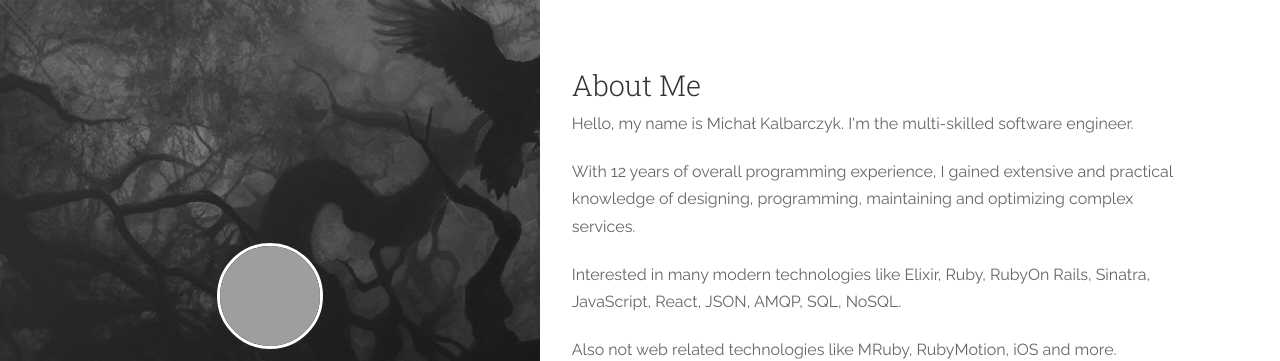
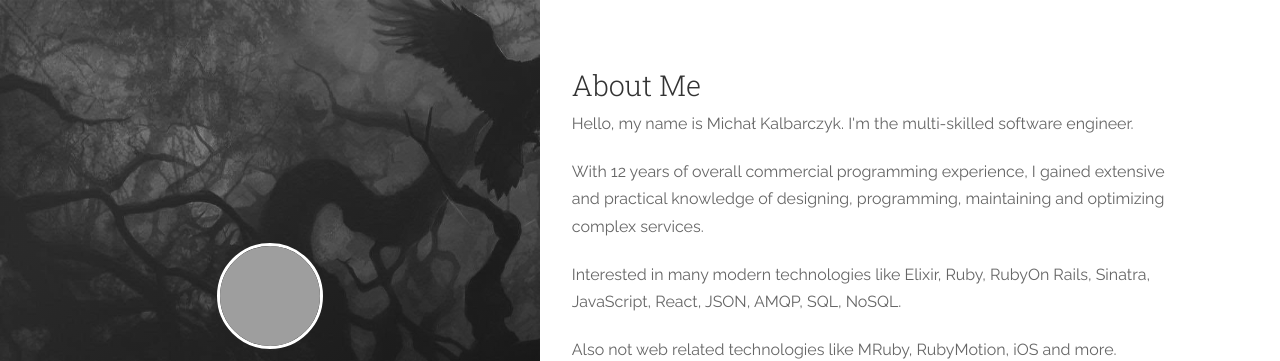
Before and after one commit to fazibear/fazibear.github.io, a Jekyll site: the page built from index.html, in a window 1280 px wide and 900 px high, cut to the strip 0-361 px from the top of the window. Built offline with Jekyll 4.4.1, drawn with Linux system fonts in a browser that asks for light colours; nearby versions of some CDN libraries; grey boxes are pictures that could not be loaded.

Commit message:
Change to 'commercial experience'

```diff
--- a/_data/cv.json
+++ b/_data/cv.json
@@ -15,7 +15,7 @@
     "image": "/images/cv.jpg",
     "label": "Software Engineer",
     "characterClass": "Programmer",
-    "brief": "I'm the multi-skilled software engineer. With 12 years of overall programming experience, I gained
+    "brief": "I'm the multi-skilled software engineer. With 12 years of overall commercial programming experience, I gained
     and extensive and practical knowledge of designing, programming, maintaining and optimizing complex services.
       I'm interested in many modern technologies like Elixir, Ruby, Ruby On Rails, Sinatra, JavaScript, React, JSON, AMQP, SQL, NoSQL.
       Also not web related technologies like MRuby, RubyMotion, iOS and more."
--- a/_includes/about.html
+++ b/_includes/about.html
@@ -1,7 +1,7 @@
 <li>
   <h3>About Me</h3>
   <p>Hello, my name is Michał Kalbarczyk. I'm the multi-skilled software engineer.</p>
-  <p>With 12 years of overall programming experience, I gained extensive and practical knowledge of designing, programming, maintaining and optimizing complex services.</p>
+  <p>With 12 years of overall commercial programming experience, I gained extensive and practical knowledge of designing, programming, maintaining and optimizing complex services.</p>
   <p>Interested in many modern technologies like Elixir, Ruby, RubyOn Rails, Sinatra, JavaScript, React, JSON, AMQP, SQL, NoSQL.</p>
   <p>Also not web related technologies like MRuby, RubyMotion, iOS and more.</p>
   <p>Except for programming I playing mainly guitar, but also use other instruments. I really like to make noise that is called music and spend time on composing, arranging, mixing.</p>
```
